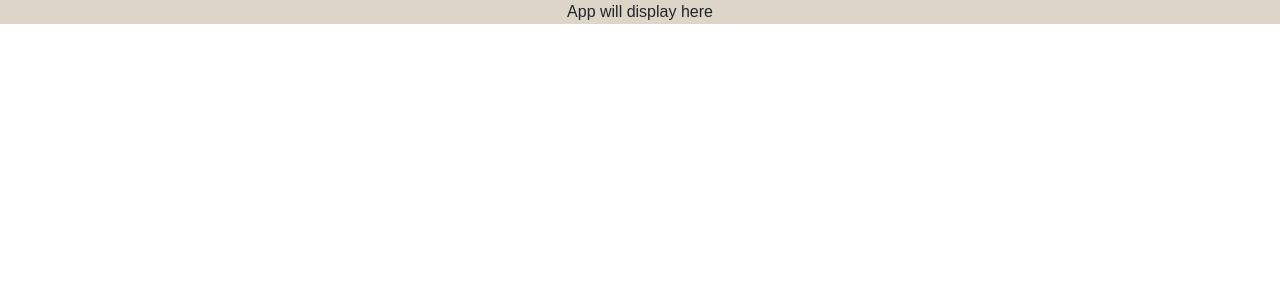
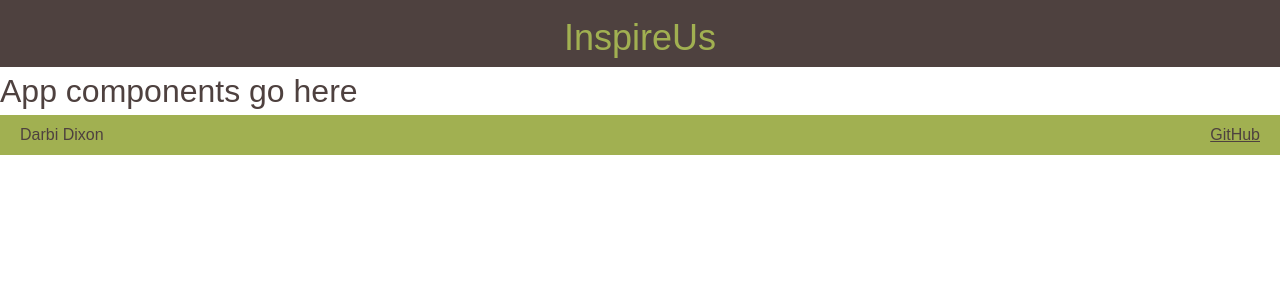
Before and after one commit to dixond01/startup, a React (Vite) app: page /archive in a window 1280 px wide. Shown: the top 300 px of the page. Built offline with nearby package versions, Linux system fonts and the light colour scheme.

Commit message:
Add body to app comp

```diff
--- a/src/app.jsx
+++ b/src/app.jsx
@@ -3,5 +3,23 @@ import 'bootstrap/dist/css/bootstrap.min.css';
 import './app.css';
 
 export default function App() {
-  return <div className='body'>App will display here</div>;
+  return (
+    <div className='wrapper'>
+        <div className='headerAndMain'>
+            <header>
+                <h1 class="websiteTitle">InspireUs</h1>
+            </header>
+
+            <main>
+                App components go here
+            </main>
+        </div>
+        <footer>
+            <div class="container-fluid">
+            <span class="text-reset">Darbi Dixon</span>
+            <a class="text-reset" href="https://github.com/dixond01/startup">GitHub</a>
+            </div>
+        </footer>
+    </div>
+    );
 }
```
